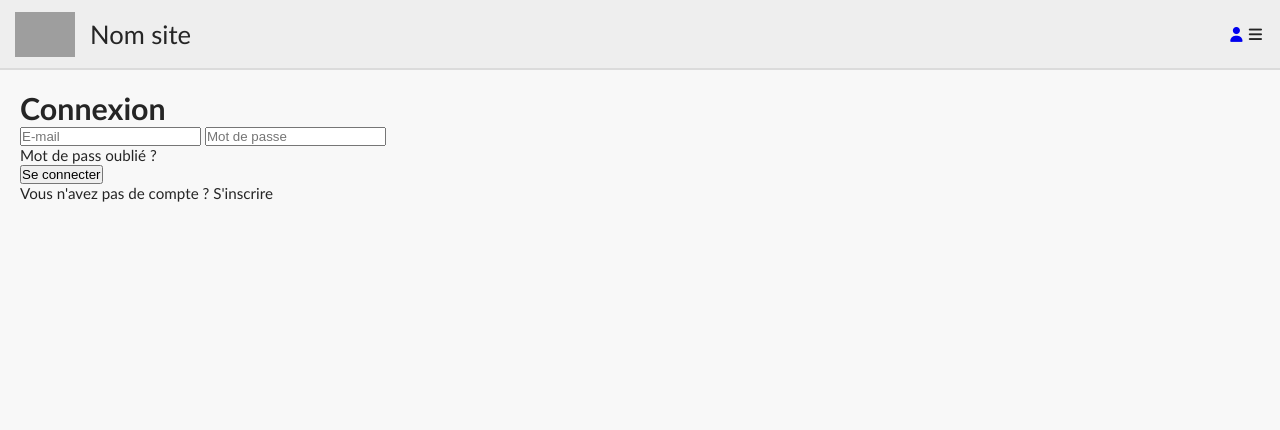
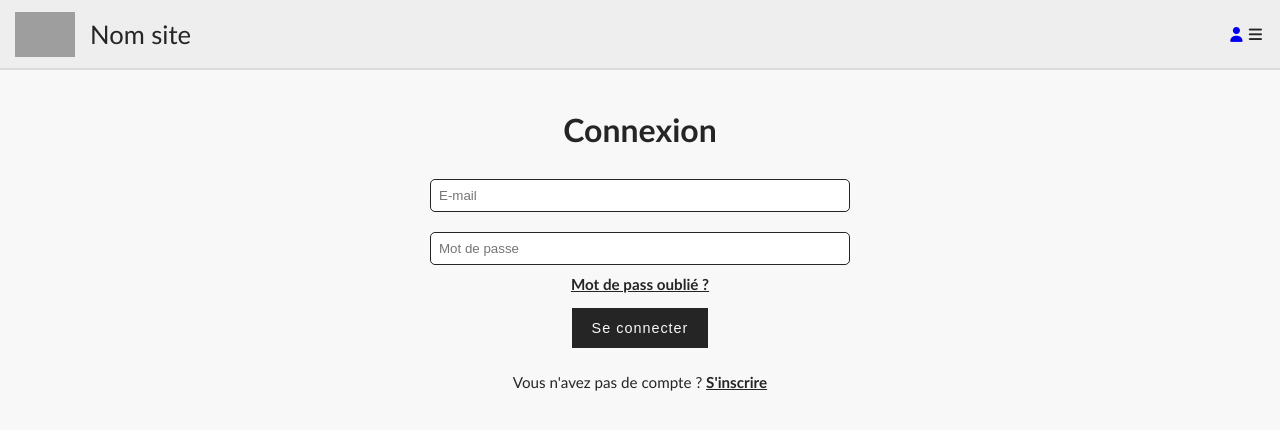
Before and after one commit to Lou-du-Poitou/grrevent, a PHP site: page /connexion.php in a window 1280 px wide. Shown: the top 430 px of the page. Run offline with PHP 8.4, Linux system fonts and the light colour scheme; some libraries are stand-ins or nearby versions; grey boxes are pictures that could not be loaded.

Commit message:
Update auth.css

```diff
--- a/style/auth.css
+++ b/style/auth.css
@@ -1,167 +1,71 @@
-/* En-tête du site */
-header {
-    display: flex;
-    height: 70px;
-    min-width: 320px;
-    background-color: var(--header);
-    border-bottom: solid 2px var(--grey);
-    position: fixed;
-    z-index: 100;
-    width: 100%;
+.auth-form {
+    display: block;
+    margin: 20px auto;
+    max-width: 500px;
+    text-align: center;
+}
+
+.auth-form h1 {
+    -moz-user-select: none;
+    -webkit-user-select: none;
+    user-select: none;
+    font-size: 2rem;
+}
+
+.auth-form form {
+    display: grid;
+    margin: 20px;
+}
+
+.auth-form input:not(#cgu-check) {
+    margin: 10px 20px;
+    outline: none;
+    padding: 8px;
+    border: solid 1px var(--black);
+    border-radius: 5px;
+}
+
+.auth-form input:focus {
+    box-shadow: 0 0 8px 1px var(--grey);
+}
+
+.auth-form .cgu-check {
+    justify-self: start;
+    margin: 10px 20px;
+}
+
+.auth-form .cgu-check * {
+    cursor: pointer;
     -moz-user-select: none;
     -webkit-user-select: none;
     user-select: none;
 }
 
-header .left {
-    display: flex;
-    height: 100%;
-    align-items: center;
+.auth-form button[type='submit'] {
+    color: var(--white);
+    background-color: var(--black);
+    justify-self: center;
+    padding: 12px 20px;
+    border: none;
+    cursor: pointer;
+    margin: 5px;
+    letter-spacing: 1px;
+    font-weight: 500;
+    font-size: 0.9rem;
 }
 
-header .left > h1 {
-    font-size: 1.6rem;
-    font-weight: 400;
-}
-
-header .options {
-    display: flex;
-    position: absolute;
-    right: 0;
-    align-self: center;
-    margin-right: 15px;
-}
-
-header .icon {
-    margin: 0 15px;
-    width: 60px;
-    pointer-events: none;
-}
-
-header .header-item {
-    color: var(--black);
-    padding: 8px;
-    border-radius: 5px;
-    margin: 5px;
-    font-size: 1.2rem;
-    cursor: pointer;
+.auth-form button[type='submit']:hover {
+    text-decoration: underline;
+    background-color: var(--dark);
     transition-duration: 0.4s;
 }
 
-header .header-item:hover {
-    background-color: var(--grey);
+.auth-form .footer a, .auth-form .reset-pass a {
+    color: var(--black);
+    font-weight: 700;
+    text-decoration: underline;
 }
 
-/* Menu de navigation */
-nav {
-    display: block;
-    width: 100%;
-    background-color: var(--header);
-    border-bottom: solid 2px var(--grey);
-    position: fixed;
-    z-index: 10;
-    right: 0;
-    top: 70px;
-    transform-origin: top;
-    animation: 0.5s ease-out tobottom;
+.auth-form .reset-pass {
+    margin: 0 0 10px 0;
 }
-
-nav li {
-    display: block;
-    transition-duration: 0.4s;
-    text-indent: 8px;
-}
-
-nav li:hover {
-    background-color: var(--grey);
-}
-
-nav li a {
-    all: unset;
-    display: inline-block;
-    width: 100%;
-    padding: 10px 0;
-}
-
-nav ul .active {
-    font-weight: 900;
-}
-
-/* Cache le menu lorsque la checkbox n'est pas cochée */
-#togglenav:not(:checked) ~ nav {
-    display: none;
-}
-
-/* Ce qui contient le reste du site */
-main {
-    padding: 20px;
-    padding-top: 90px;
-}
-
-/* Responsive pour les téléphones et petits écrans*/
-@media screen and (max-width: 450px) {
-    header .left > h1 {
-        font-size: 1.2rem;
-    }
-
-    header .header-item {
-        padding: 8px 4px;
-        margin: 3px;
-    }
-}
-
-/* Pour les grands écrans (ordinateurs) */
-@media (min-width: 750px) {
-    nav li {
-        display: inline-block;
-        text-align: center;
-        text-indent: 0;
-        min-width: 150px;
-    }
-}
-
-/* Animation du menu */
-@keyframes tobottom {
-    0% {
-        transform: scaleY(0);
-    } 100% {
-        transform: scaleY(100%);
-    }
-}
-
-/*
-<!-- HTML: -->
-<header>
-    <div class="left">
-        <img alt="Logo"
-            class="icon"
-            src="path_to_icon"
-        >
-        <h1>Nom site</h1>
-    </div>
-    <ul class="options">
-        <li>
-            <a class="nav-item" href="account.php">
-                <i class="fas fa-user"></i>
-            </a>
-        </li>
-        <li>
-            <label class="nav-item">
-                <input id="togglenav" type="checkbox" hidden>
-                <i class="fas fa-bars"></i>
-                <nav>
-                    <ul>
-                        <li class="active">
-                            <a href="/">Accueil</a>
-                        </li>
-                        <!-- Reste des liens -->
-                    </ul>
-                </nav>
-            </label>
-        </li>
-    </ul>
-</header>
-<main>
-    <!-- Reste du site -->
-</main>
-*/
```
